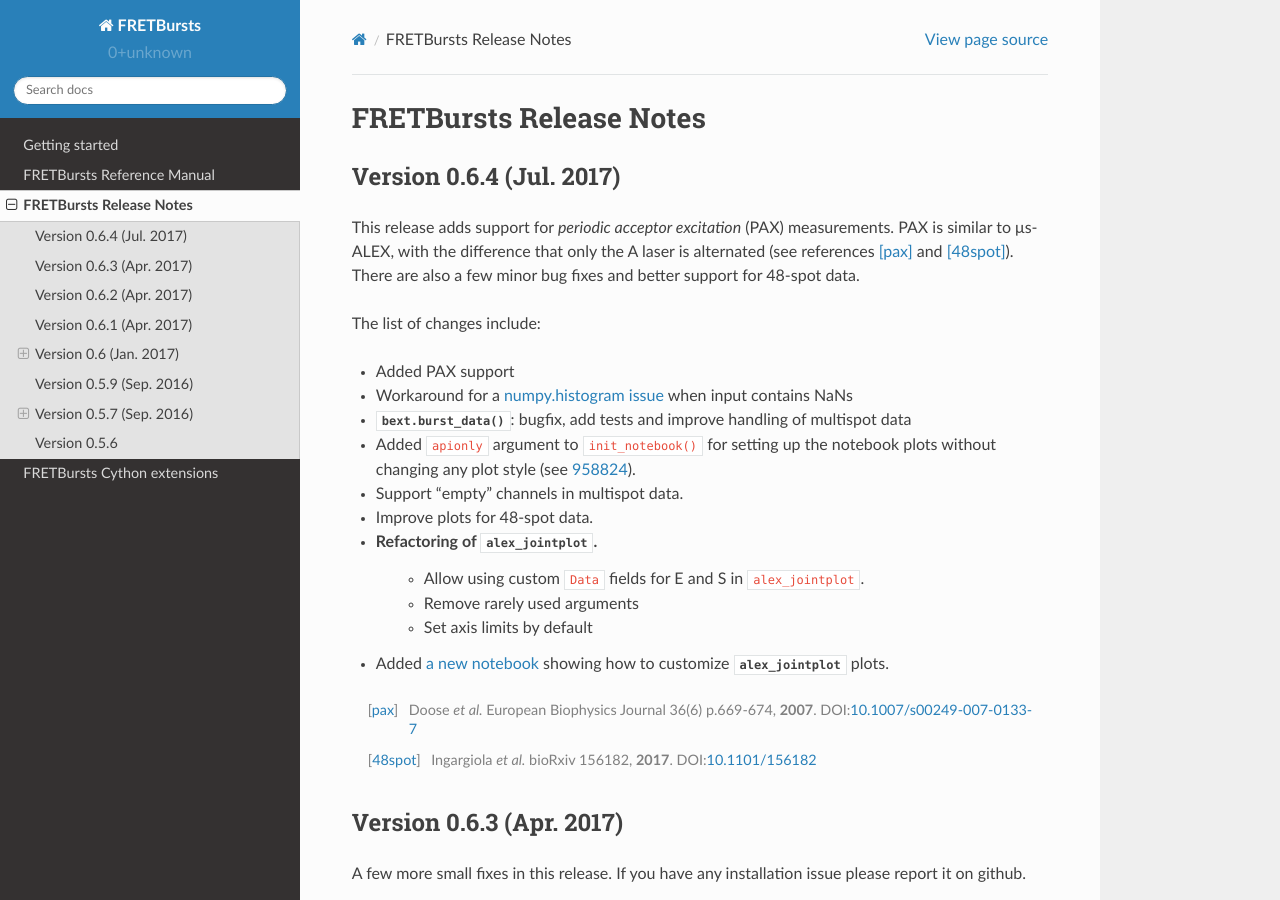
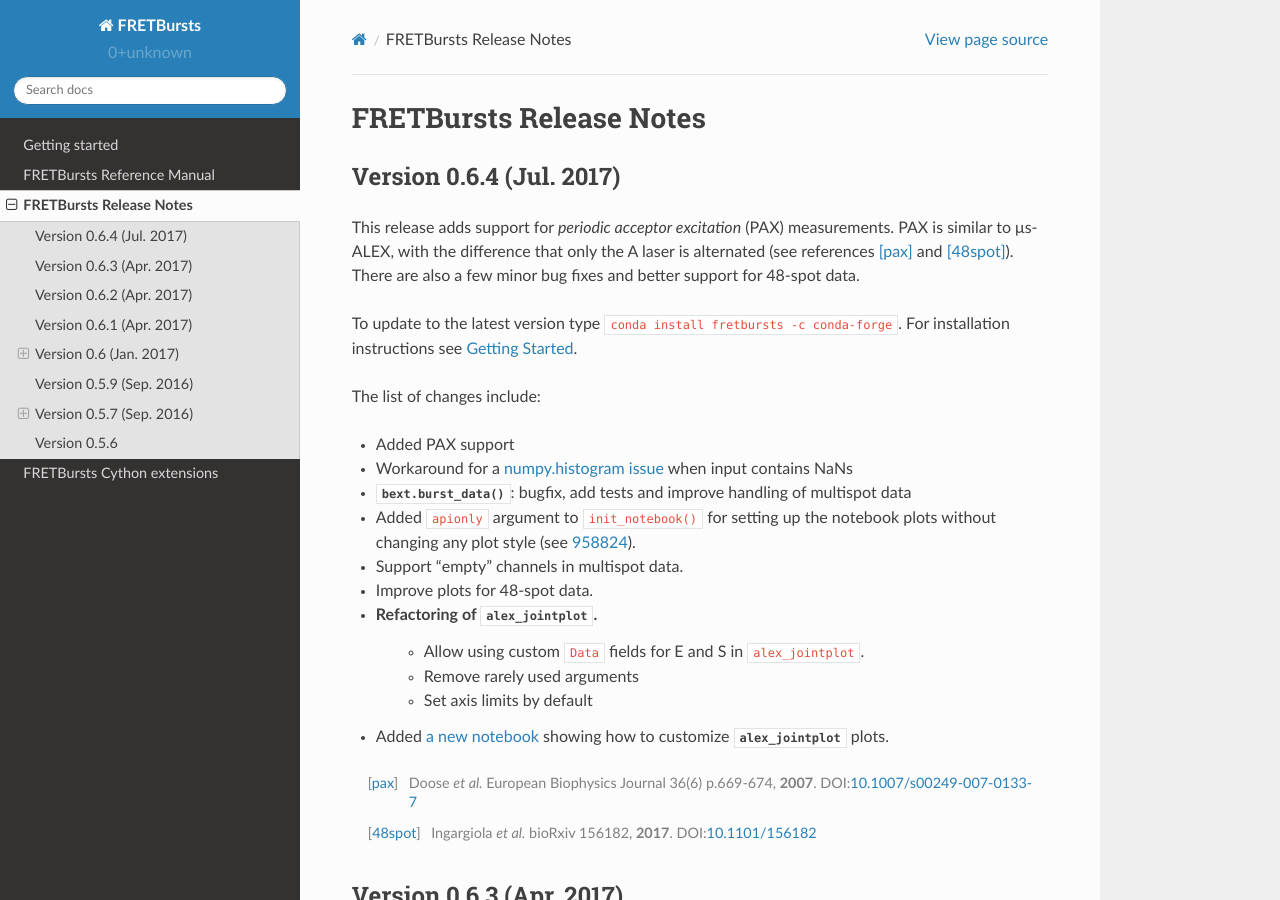
Before and after one commit to tritemio/FRETBursts, a Sphinx documentation site: the page built from docs/source/releasenotes.rst, in a window 1280 px wide and 900 px high. Built offline with Sphinx 7.4.7 and the Read the Docs theme 2.0.0, drawn with Linux system fonts in a browser that asks for light colours; the version number could not be read and is left out.

Commit message:
Update releasenotes.rst

```diff
--- a/docs/source/releasenotes.rst
+++ b/docs/source/releasenotes.rst
@@ -9,6 +9,9 @@ measurements. PAX is similar to μs-ALEX, with the difference that only the
 A laser is alternated (see references [pax]_ and [48spot]_).
 There are also a few minor bug fixes and better support
 for 48-spot data.
+
+To update to the latest version type `conda install fretbursts -c conda-forge`.
+For installation instructions see :doc:`Getting Started <getting_started>`.
 
 The list of changes include:
 
```
